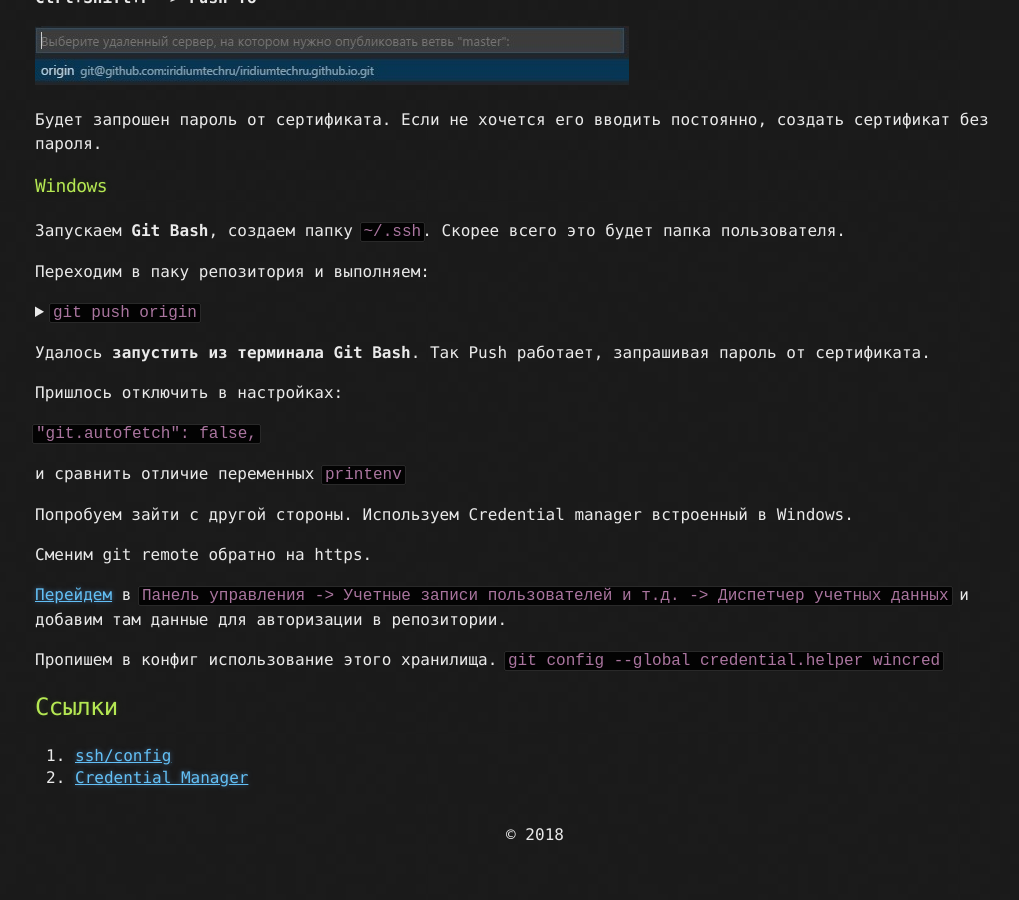
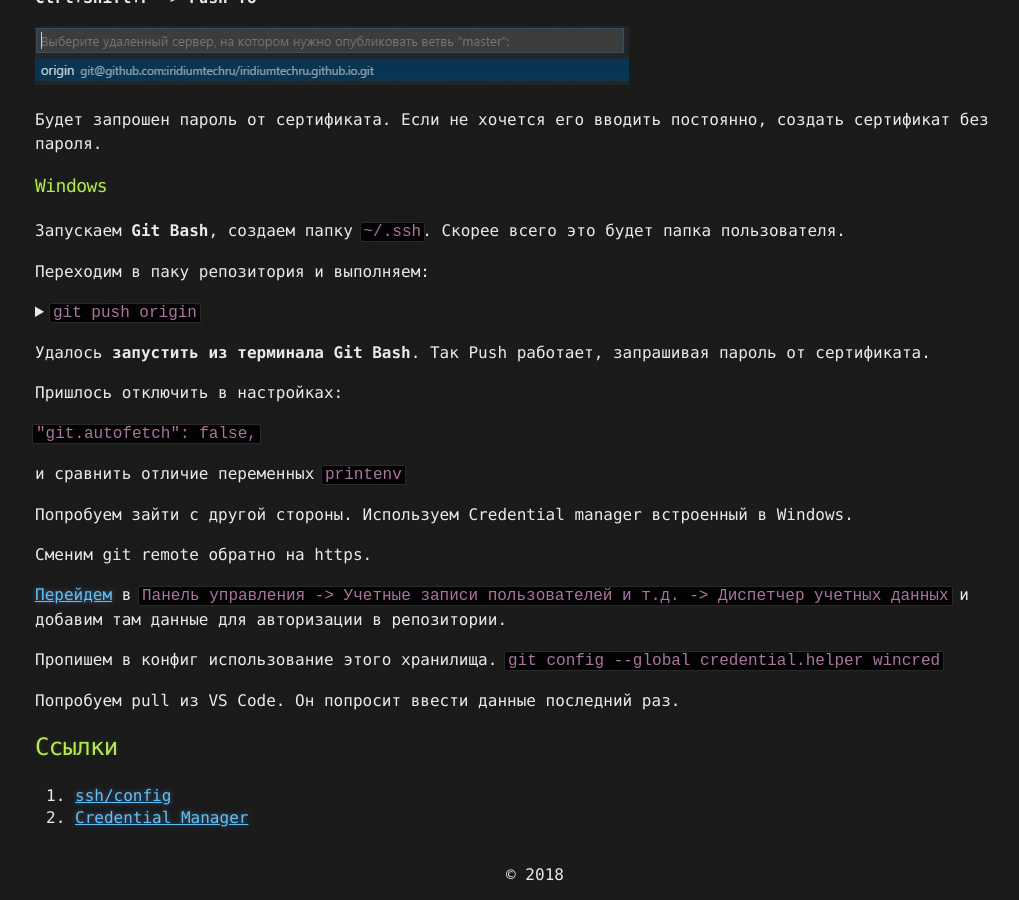
Before and after one commit to iridiumtechru/iridiumtechru.github.io, a Jekyll site: the page built from _posts/2018-04-03-gitcred.md, in a window 1280 px wide and 900 px high, scrolled down 1395 px. Shown: the whole window, without its empty margins (105-1124 px from the left). Built offline with Jekyll 4.4.1, drawn with Linux system fonts in a browser that asks for light colours; before the commit the page ends 2255 px from its top, so only the background shows below that.

Commit message:
second push

```diff
--- a/_posts/2018-04-03-gitcred.md
+++ b/_posts/2018-04-03-gitcred.md
@@ -110,6 +110,8 @@ title: Git авторизация для Visual Studio Code
 Пропишем в конфиг использование этого хранилища.
 `git config --global credential.helper wincred`
 
+Попробуем pull из VS Code. Он попросит ввести данные последний раз.
+
 ## Ссылки
 1. [ssh/config](https://linux.die.net/man/5/ssh_config)
 2. [Credential Manager](https://windowsnotes.ru/windows-7/dispetcher-uchetnyx-dannyx-v-windows-7/){:target="_blank"}
```
